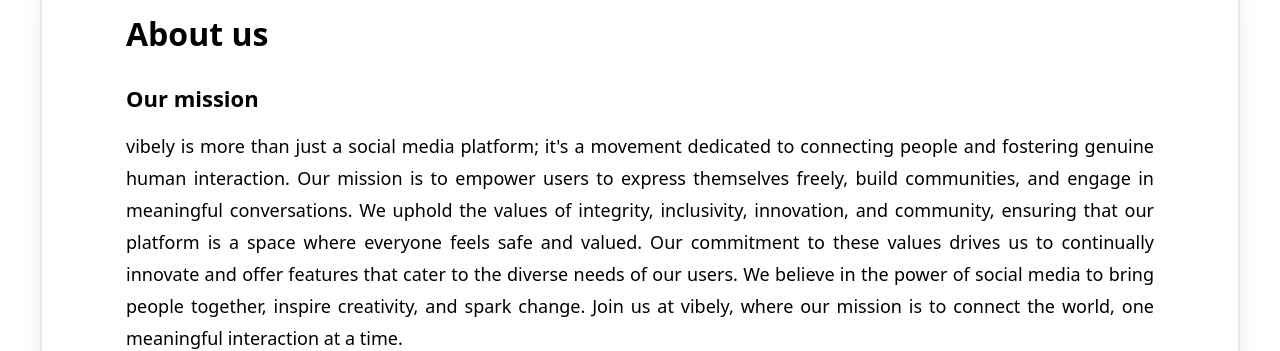
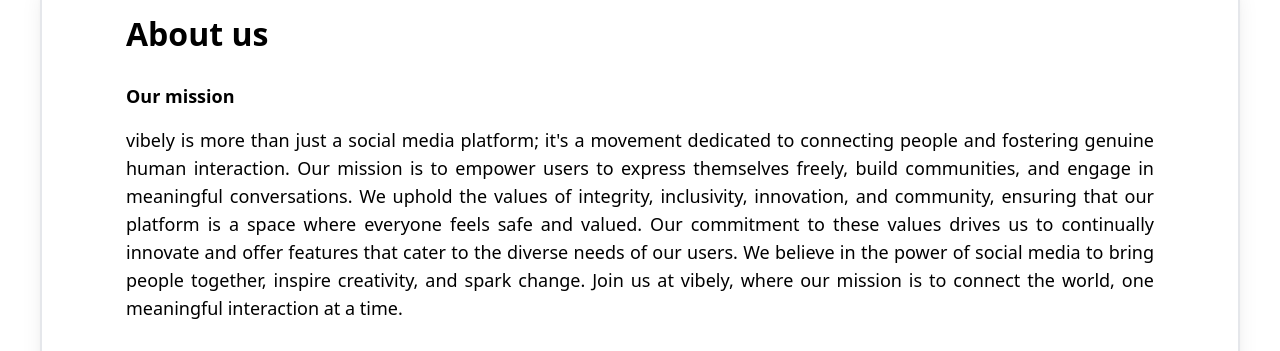
Before and after one commit to nilesh274/15MegaProject, a React (Vite) app: page /about in a window 1280 px wide. Shown: the part 452-803 px from the top of the page. Built offline with nearby package versions, Linux system fonts and the light colour scheme; no server answers.

Commit message:
after deploy

```diff
--- a/src/Pages/AboutUs.jsx
+++ b/src/Pages/AboutUs.jsx
@@ -17,10 +17,10 @@
                         About us
                     </h1>
                     <div>
-                        <p className='text-black text-[5px] sm:text-[14px] md:text-[16px] lg:text-[22px] font-semibold font-sans lg:px-14 md:py-3 dark:text-sky-400'>
+                        <p className='text-black text-base sm:text-sm md:text-[12px] lg:text-lg font-semibold font-sans lg:px-14 md:py-3 dark:text-sky-400'>
                             Our mission
                         </p>
-                        <p className='text-black text-[5px] sm:text-[12px] md:text-[14px] lg:text-[18px] font-sans lg:px-14 py-1 text-justify dark:text-slate-200'>
+                        <p className='text-black text-base sm:text-sm md:text-[12px] lg:text-lg font-sans lg:px-14 py-1 text-justify dark:text-slate-200'>
                             vibely is more than just a social media platform; it's a movement dedicated to connecting people and fostering genuine human interaction.
                             Our mission is to empower users to express themselves freely, build communities, and engage in meaningful conversations.
                             We uphold the values of integrity, inclusivity, innovation, and community, ensuring that our platform is a space where everyone feels safe and valued.
--- a/src/Pages/ContactUs.jsx
+++ b/src/Pages/ContactUs.jsx
@@ -72,7 +72,7 @@
                                             ></textarea>
                                         </label>
                                     </div>
-                                    <div className="flex px-4 py-3 justify-start">
+                                    <div className="flex px-4 py-3 justify-start text-base sm:text-sm md:text-[12px] lg:text-lg">
                                         <Link>
                                             <input
                                                 to='/'
```
